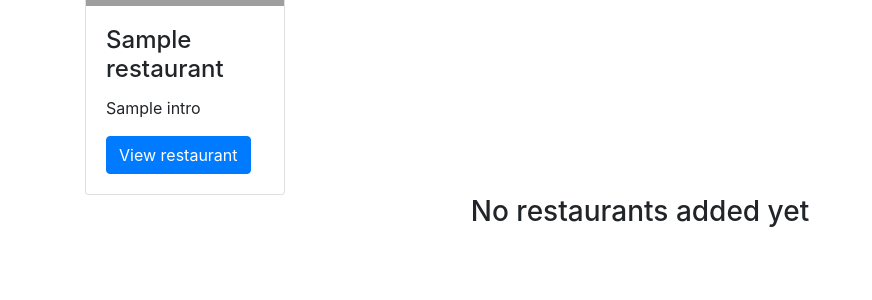
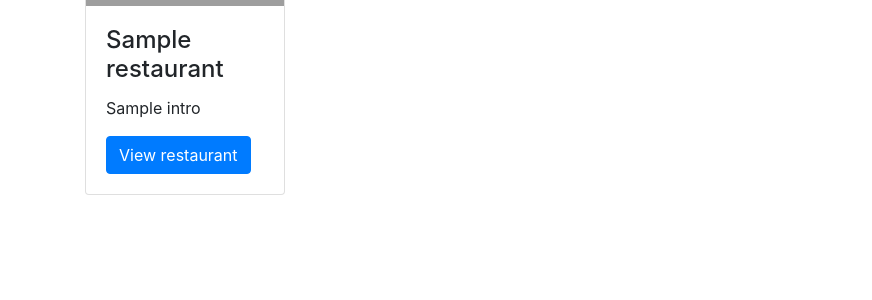
Before and after one commit to Mikkochu/tsoha_projekti, a Flask app: template templates/restaurant/show_restaurants.html in a window 1280 px wide. Shown: the part 288-588 px from the top of the page, without its empty margins (0-872 px from the left). Run offline with Flask 2, Linux system fonts and the light colour scheme; the template is opened without the code that fills it: most values are stand-ins (such as "Sample title", 1, 10 or a date in 2020); some libraries are stand-ins or nearby versions; grey boxes are pictures that could not be loaded.

Commit message:
changed template in index

```diff
--- a/templates/restaurant/show_restaurants.html
+++ b/templates/restaurant/show_restaurants.html
@@ -22,8 +22,8 @@
             </div>
         {% endfor %}
         {% else %}
+        <h3 class="text-center">No restaurants added yet</h3>
         {% endif %}
-        <h3 class="text-center">No restaurants added yet</h3>
     </div>
 
 
```
